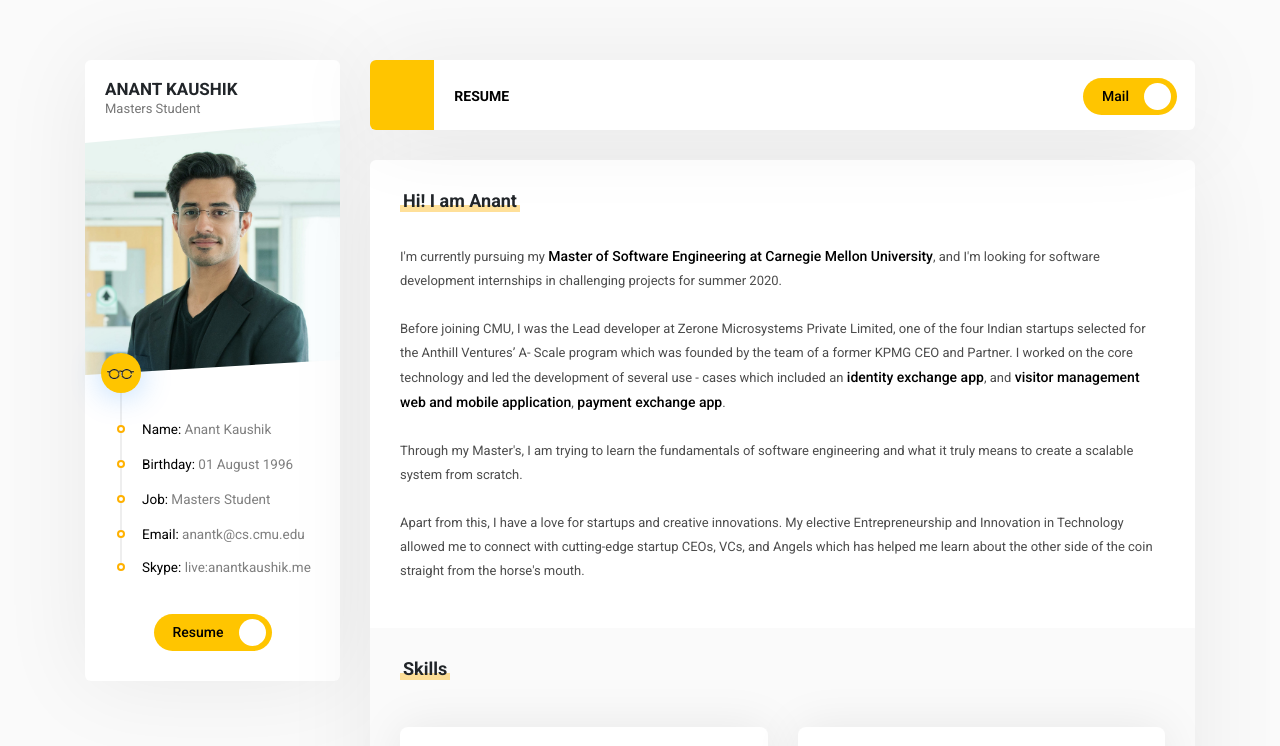
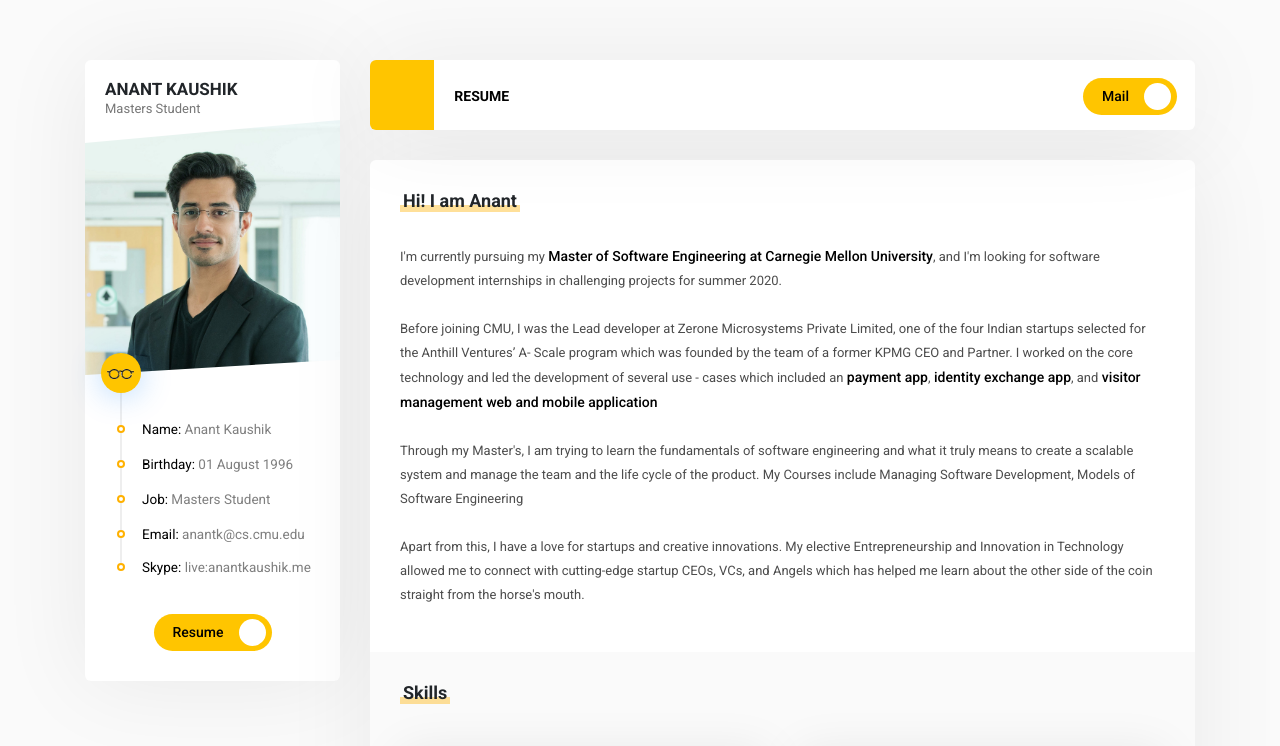
Before and after one commit to anant-kaushik/anantkaushik.com, a React (Create React App) app: page /home in a window 1280 px wide. Shown: the top 746 px of the page. Built offline with nearby package versions, Linux system fonts and the light colour scheme; a web font is replaced by a local one.

Commit message:
updated text

```diff
--- a/src/containers/Home/Home.jsx
+++ b/src/containers/Home/Home.jsx
@@ -21,12 +21,12 @@
             <br />
             Before joining CMU, I was the Lead developer at Zerone Microsystems Private Limited, one of the four Indian startups selected for the Anthill Ventures’ A- Scale program which was founded by the team of a former KPMG CEO and Partner.
             I worked on the core technology and led the development of several use - cases which included an
+            <LinkRefer link="http://zpi.cash"> payment app</LinkRefer>,
             <LinkRefer link="http://conyct.com"> identity exchange app</LinkRefer>, and
-            <LinkRefer link="http://conyct.com/vms"> visitor management web and mobile application</LinkRefer>,
-            <LinkRefer link="http://zpi.cash"> payment exchange app</LinkRefer>.
+            <LinkRefer link="http://conyct.com/vms"> visitor management web and mobile application</LinkRefer>
             <br />
             <br />
-            Through my Master's, I am trying to learn the fundamentals of software engineering and what it truly means to create a scalable system from scratch.
+            Through my Master's, I am trying to learn the fundamentals of software engineering and what it truly means to create a scalable system and manage the team and the life cycle of the product. My Courses include Managing Software Development, Models of Software Engineering
             <br />
             <br />
             Apart from this, I have a love for startups and creative innovations. My elective Entrepreneurship and Innovation in Technology allowed me to connect with cutting-edge startup CEOs, VCs, and Angels which has helped me learn about the other side of the coin straight from the horse's mouth.
```
